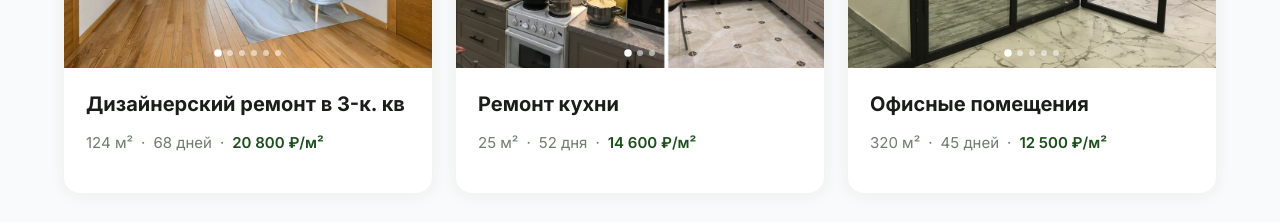
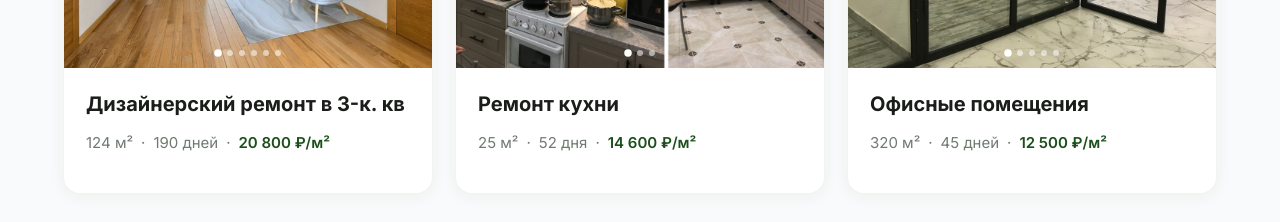
Before and after one commit to sudobins-png/tiyaksa-web, a Next.js app: page / in a window 1280 px wide. Shown: the part 1540-1762 px from the top of the page. Built offline with nearby package versions, Linux system fonts and the light colour scheme.

Commit message:
portfolio: update дизайнерский ремонт term to 190 дней

```diff
--- a/data/content.ts
+++ b/data/content.ts
@@ -43,7 +43,7 @@ export const stats = [
 
 export const portfolioItems = [
   {
-    name: 'Дизайнерский ремонт в 3-к. кв', area: '124 м²', term: '68 дней', pricePerSqm: '20 800 ₽/м²',
+    name: 'Дизайнерский ремонт в 3-к. кв', area: '124 м²', term: '190 дней', pricePerSqm: '20 800 ₽/м²',
     images: ['/pk-10.jpeg', '/pk-11.jpeg', '/pk-12.jpeg', '/pk-13.jpg', '/pk-14.jpg', '/pk-15.jpg'],
   },
   {
```
